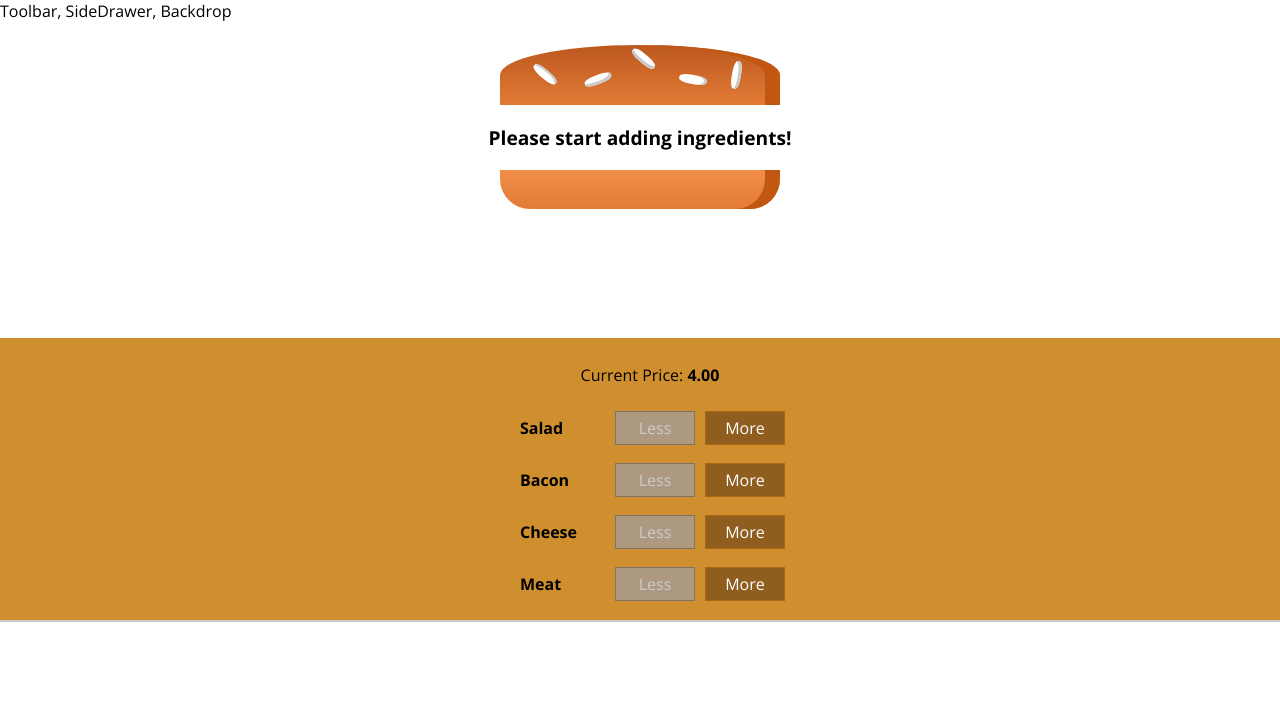
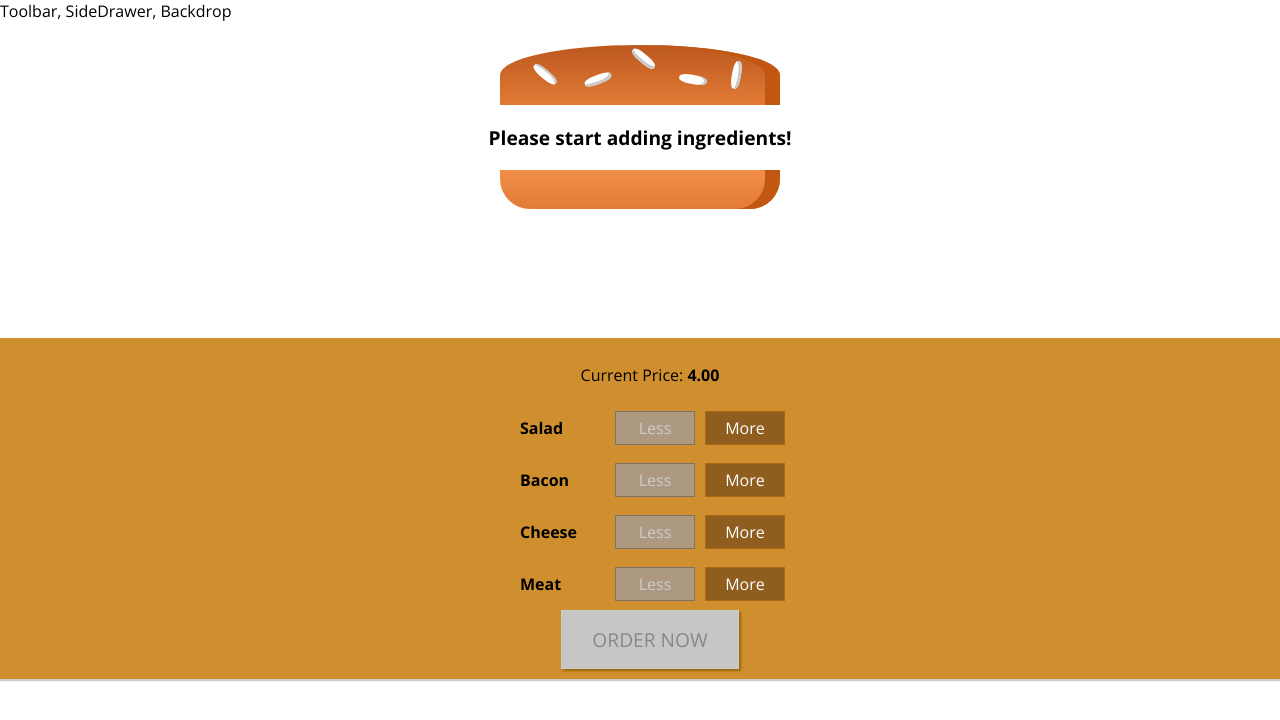
Before and after one commit to Morniee/burger-builder-app, a React app: page / in a window 1280 px wide. Shown: the top 720 px of the page. Built offline with nearby package versions, Linux system fonts and the light colour scheme.

Commit message:
Adding an Order button

```diff
--- a/src/components/Burger/BuildControls/BuildControls.css
+++ b/src/components/Burger/BuildControls/BuildControls.css
@@ -8,3 +8,44 @@
   margin: auto;
   padding: 10px;
 }
+
+.OrderButton {
+  background-color: #DAD735;
+  outline: none;
+  cursor: pointer;
+  border: 1px solid #966909;
+  color: #966909;
+  font-family: inherit;
+  font-size: 1.2em;
+  padding: 15px 30px;
+  box-shadow: 2px 2px 2px #966909;
+}
+
+.OrderButton:hover, .OrderButton:active {
+  background-color: #A0DB41;
+  border: 1px solid #966909;
+  color: #966909;
+}
+
+.OrderButton:disabled {
+  background-color: #C7C6C6;
+  cursor: not-allowed;
+  border: 1px solid #ccc;
+  color: #888888;
+}
+
+.OrderButton:not(:disabled) {
+  animation: enable 0.3s linear;
+}
+
+@keyframes enable {
+  0% {
+      transform: scale(1);
+  }
+  60% {
+      transform: scale(1.1);
+  }
+  100% {
+      transform: scale(1);
+  }
+}
--- a/src/components/Burger/BuildControls/BuildControls.js
+++ b/src/components/Burger/BuildControls/BuildControls.js
@@ -21,6 +21,9 @@
         disabled={props.disabled[control.type]}
       />
     ))}
+    <button
+      className={classes.OrderButton}
+      disabled={!props.purchasable}>ORDER NOW</button>
   </div>
 );
 
--- a/src/containers/BurgerBuilder/BurgerBuilder.js
+++ b/src/containers/BurgerBuilder/BurgerBuilder.js
@@ -18,7 +18,8 @@
       cheese: 0,
       meat: 0
     },
-    totalPrice: 4
+    totalPrice: 4,
+    purchasable: false
   };
 
   addIngredientHandler = type => {
@@ -37,6 +38,8 @@
       ingredients: updatedIngredients,
       totalPrice: newPrice
     });
+
+    this.updatePurchaseState(updatedIngredients);
   };
 
   removeIngredientHandler = type => {
@@ -59,7 +62,22 @@
       ingredients: updatedIngredients,
       totalPrice: newPrice
     });
+
+    this.updatePurchaseState(updatedIngredients);
   };
+
+  updatePurchaseState = (ingredients) => {
+    const sum = Object.keys(ingredients)
+      .map(key => {
+        return ingredients[key];
+      }).reduce((sum, element) => {
+        return sum + element;
+      }, 0);
+
+    this.setState({
+      purchasable: sum > 0
+    });
+  }
 
   render() {
     const disabledInfo = {
@@ -69,6 +87,7 @@
     for (let key in disabledInfo) {
       disabledInfo[key] = disabledInfo[key] <= 0;
     }
+
     return (
       <Aux>
         <Burger ingredients={this.state.ingredients} />
@@ -76,6 +95,7 @@
           ingredientAdded={this.addIngredientHandler}
           ingredientRemoved={this.removeIngredientHandler}
           disabled={disabledInfo}
+          purchasable={this.state.purchasable}
           price={this.state.totalPrice}
         />
       </Aux>
```
